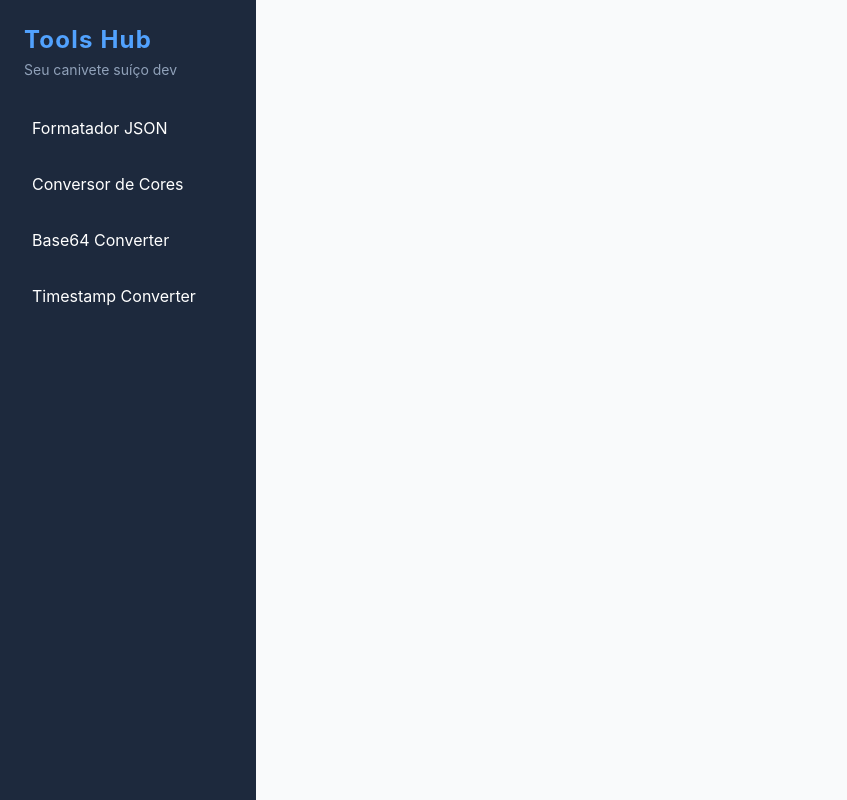
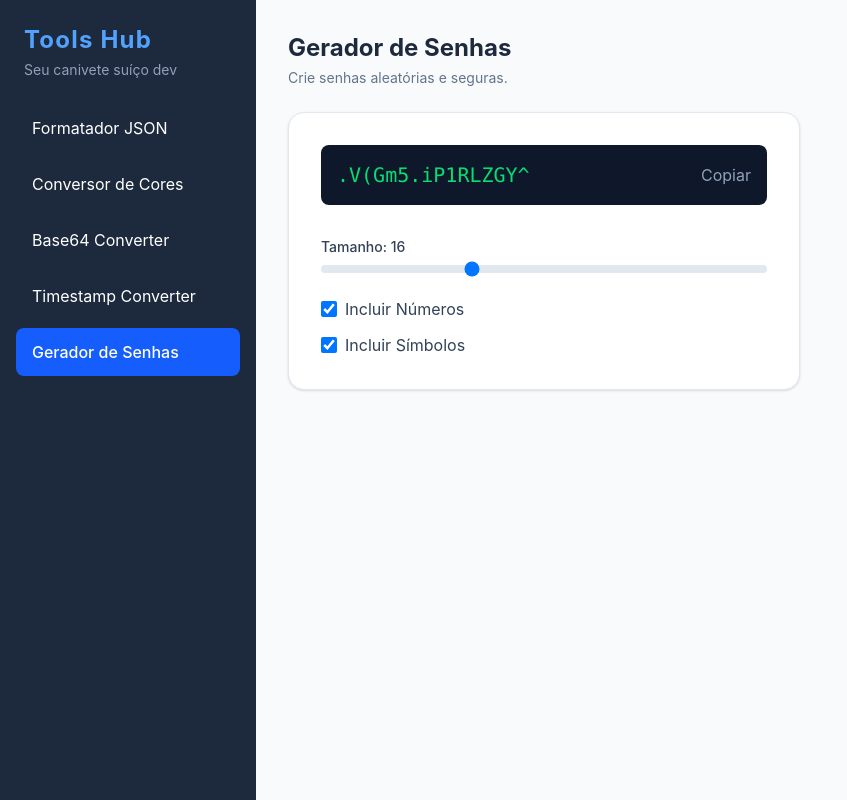
Before and after one commit to venidobler/tools-hub, a Vue app: page /password in a window 1280 px wide. Shown: the whole page, without its empty margins (0-847 px from the left). Built offline with nearby package versions, Linux system fonts and the light colour scheme.

Commit message:
feat: adicionada ferramenta de Gerador de Senhas Seguras

```diff
--- a/src/App.vue
+++ b/src/App.vue
@@ -37,6 +37,12 @@ import { RouterLink, RouterView } from 'vue-router'
         >
           Timestamp Converter
         </RouterLink>
+        <RouterLink
+          to="/password"
+          class="block px-4 py-3 rounded-lg transition-colors hover:bg-slate-700 active-link"
+          >
+          Gerador de Senhas
+        </RouterLink>
       </nav>
     </aside>
 
--- a/src/router/index.js
+++ b/src/router/index.js
@@ -3,6 +3,7 @@ import JsonFormatter from '../views/JsonFormatter.vue'
 import ColorConverter from '../views/ColorConverter.vue'
 import Base64Converter from '../views/Base64Converter.vue'
 import TimestampConverter from '@/views/TimestampConverter.vue'
+import PasswordGenerator from '@/views/PasswordGenerator.vue'
 
 const router = createRouter({
   history: createWebHistory(import.meta.env.BASE_URL),
@@ -23,6 +24,10 @@ const router = createRouter({
     { path: '/timestamp',
       name: 'timestamp',
       component: TimestampConverter
+    },
+    { path: '/password',
+      name: 'password',
+      component: PasswordGenerator
     }
   ]
 })
--- /dev/null
+++ b/src/views/PasswordGenerator.vue
@@ -0,0 +1,68 @@
+<script setup>
+import { ref, watch } from 'vue'
+
+const length = ref(16)
+const includeNumbers = ref(true)
+const includeSymbols = ref(true)
+const password = ref('')
+
+const generatePassword = () => {
+  const charset = {
+    upper: 'ABCDEFGHIJKLMNOPQRSTUVWXYZ',
+    lower: 'abcdefghijklmnopqrstuvwxyz',
+    numbers: '0123456789',
+    symbols: '!@#$%^&*()_+~`|}{[]:;?><,./-='
+  }
+
+  let allChars = charset.upper + charset.lower
+  if (includeNumbers.value) allChars += charset.numbers
+  if (includeSymbols.value) allChars += charset.symbols
+
+  let generated = ''
+  for (let i = 0; i < length.value; i++) {
+    const randomIndex = Math.floor(Math.random() * allChars.length)
+    generated += allChars[randomIndex]
+  }
+  password.value = generated
+}
+
+// Gera uma senha assim que carregar ou mudar alguma opção
+watch([length, includeNumbers, includeSymbols], generatePassword, { immediate: true })
+
+const copyPassword = () => {
+  navigator.clipboard.writeText(password.value)
+  alert('Senha copiada!')
+}
+</script>
+
+<template>
+  <div class="flex flex-col gap-6 h-[calc(100vh-8rem)]">
+    <div>
+      <h2 class="text-2xl font-bold text-slate-800">Gerador de Senhas</h2>
+      <p class="text-slate-500 text-sm mt-1">Crie senhas aleatórias e seguras.</p>
+    </div>
+
+    <div class="bg-white p-8 rounded-2xl border border-slate-200 shadow-sm max-w-lg">
+      <div class="mb-8 p-4 bg-slate-900 rounded-lg flex justify-between items-center">
+        <span class="text-green-400 font-mono text-xl">{{ password }}</span>
+        <button @click="copyPassword" class="text-slate-400 hover:text-white">Copiar</button>
+      </div>
+
+      <div class="space-y-6">
+        <div class="flex flex-col gap-2">
+          <label class="text-sm font-medium text-slate-700">Tamanho: {{ length }}</label>
+          <input v-model="length" type="range" min="8" max="32" class="w-full h-2 bg-slate-200 rounded-lg appearance-none cursor-pointer">
+        </div>
+
+        <div class="flex flex-col gap-3">
+          <label class="flex items-center gap-2 text-slate-700 cursor-pointer">
+            <input type="checkbox" v-model="includeNumbers" class="w-4 h-4"> Incluir Números
+          </label>
+          <label class="flex items-center gap-2 text-slate-700 cursor-pointer">
+            <input type="checkbox" v-model="includeSymbols" class="w-4 h-4"> Incluir Símbolos
+          </label>
+        </div>
+      </div>
+    </div>
+  </div>
+</template>
```
